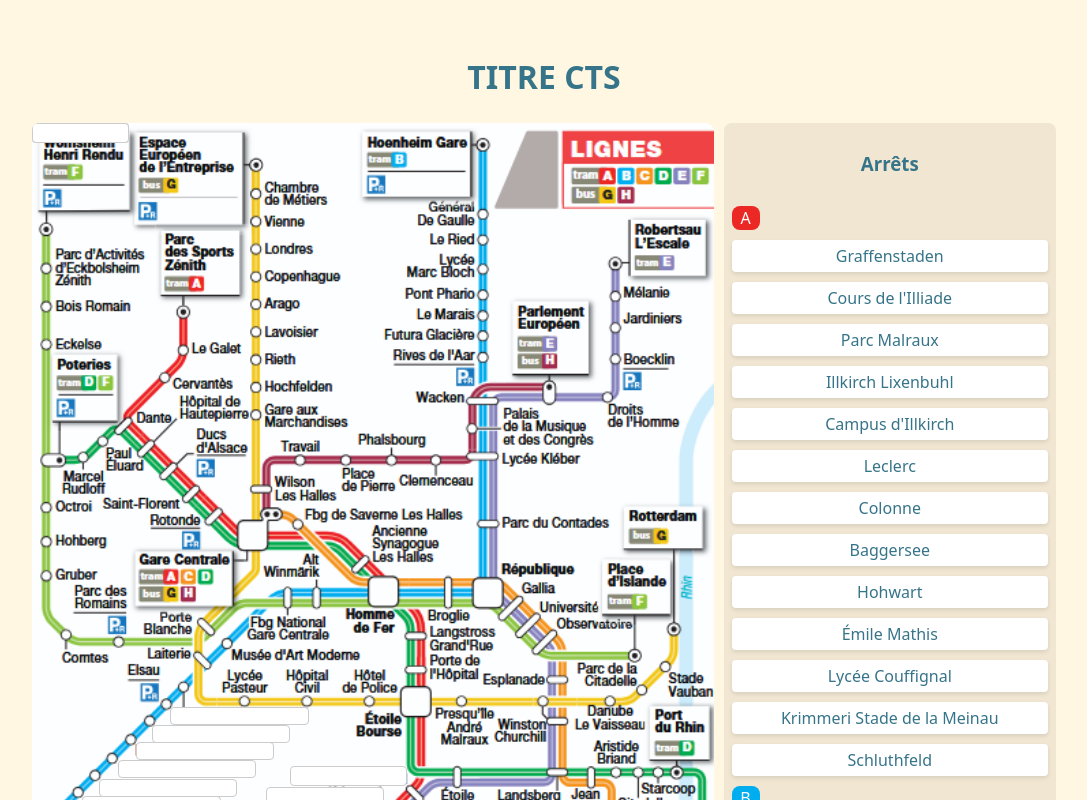
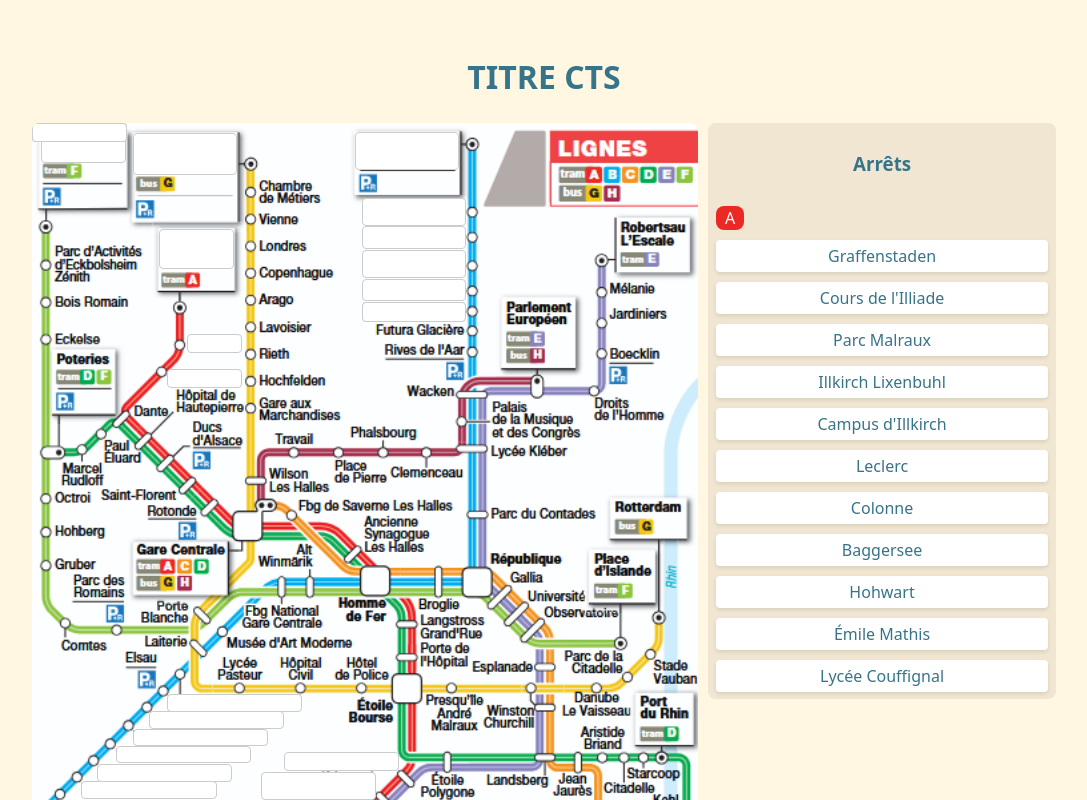
Before and after one commit to oumbguet/cts-finder, a React (Vite) app: page / in a window 1280 px wide. Shown: the top 800 px of the page, without its empty margins (96-1183 px from the left). Built offline with nearby package versions, Linux system fonts and the light colour scheme.

Commit message:
feat: add toggle for results and solution

```diff
--- a/src/App.tsx
+++ b/src/App.tsx
@@ -8,14 +8,15 @@
 function App() {
   const [mapSize, setMapSize] = useState({ width: 0, height: 0 });
   const [assignments, setAssignments] = useState({});
-  const [toggleSolution, setToggleSolution] = useState(true);
+  const [toggleSolution, setToggleSolution] = useState(false);
+  const [checkResult, setCheckResult] = useState(false);
 
   return (
     <DndProvider backend={HTML5Backend}>
       <h1>TITRE CTS</h1>
       <div style={{display: 'flex', width: '80vw', gap: '10px'}}>
-        <Map onResize={setMapSize} assignments={assignments} setAssignments={setAssignments} toggleSolution={toggleSolution} />
-        <Menu mapSize={mapSize} assignments={assignments} toggleSolution={() => setToggleSolution(!toggleSolution)} />
+        <Map onResize={setMapSize} assignments={assignments} setAssignments={setAssignments} toggleSolution={toggleSolution} checkResult={checkResult} />
+        <Menu mapSize={mapSize} assignments={assignments} toggleSolution={toggleSolution} toggleToggleSolution={() => setToggleSolution(!toggleSolution)} checkResult={checkResult} toggleCheckResult={() => setCheckResult(!checkResult)} />
       </div>
     </DndProvider>
   );
--- a/src/DropZone.tsx
+++ b/src/DropZone.tsx
@@ -1,6 +1,6 @@
 import { useDrop } from "react-dnd";
 
-export const DropZone = ({ id, position, assignedLabel, onDrop, removeLabel }: any) => {
+export const DropZone = ({ id, solution, position, assignedLabel, onDrop, removeLabel, toggleSolution, checkResult }: any) => {
     const [{ isOver, canDrop }, drop] = useDrop(() => ({
         accept: "LABEL",
         drop: (item: any) => onDrop(id, item.label),
@@ -10,7 +10,13 @@
         }),
     }));
 
-    const highlight = isOver && canDrop ? "rgba(0,255,0,1)" : "white";
+    const isCorrect = () => {
+        console.log("Check result", checkResult);
+        if (!assignedLabel || !checkResult) return "white";
+
+        return assignedLabel === solution ? "rgba(117, 255, 117, 1)" : "rgba(255, 128, 128, 1)";
+    }
+    const highlight = isOver && canDrop ? "rgba(0,255,0,1)" : isCorrect();
 
     return (
         <div
@@ -25,19 +31,20 @@
                 borderRadius: "4px",
                 border: "1px solid #ccc",
                 backgroundColor: highlight,
-                fontSize: "0.8em",
+                color: "black",
+                fontSize: "0.9em",
                 fontWeight: "bold",
                 overflow: "hidden",
                 whiteSpace: "nowrap",
                 textOverflow: "ellipsis",
                 verticalAlign: "middle",
                 textAlign: "center",
-                lineHeight: `${position[3] * 85}%`,
+                lineHeight: `${position[3] * 75}%`,
                 cursor: assignedLabel ? "pointer" : "default",
             }}
             onClick={removeLabel}
         >
-            {assignedLabel || ""}
+            {toggleSolution ? solution : assignedLabel}
         </div>
     );
 };
--- a/src/Map.tsx
+++ b/src/Map.tsx
@@ -3,7 +3,7 @@
 import { stops } from "./data";
 import { DropZone } from "./DropZone";
 
-const Map = ({ onResize, assignments, setAssignments, toggleSolution }: any) => {
+const Map = ({ onResize, assignments, setAssignments, toggleSolution, checkResult }: any) => {
     const handleDrop = (zoneId: any, label: any) => {
         setAssignments((prev: any) => ({ ...prev, [zoneId]: label }));
     };
@@ -33,8 +33,8 @@
                 width: '100%',
                 height: 'auto',
             }} />
-            {toggleSolution && stops.map((stop) => (
-                <DropZone id={stop.name} key={stop.name} position={stop.position} assignedLabel={assignments[stop.name]} onDrop={handleDrop} removeLabel={() => {
+            {stops.map((stop) => (
+                <DropZone id={stop.name} key={stop.name} solution={stop.name} position={stop.position} assignedLabel={assignments[stop.name]} onDrop={handleDrop} toggleSolution={toggleSolution} checkResult={checkResult} removeLabel={() => {
                     setAssignments((prev: any) => {
                         const newAssignments = { ...prev };
                         delete newAssignments[stop.name];
--- a/src/Menu.tsx
+++ b/src/Menu.tsx
@@ -2,7 +2,7 @@
 import { lines, stops } from "./data";
 import { DraggableLabel } from "./DraggableLabel";
 
-const Menu = ({ mapSize, assignments, toggleSolution }: { mapSize: { width: number, height: number }, assignments: any, toggleSolution: Function }) => {
+const Menu = ({ mapSize, assignments, toggleSolution, toggleToggleSolution, checkResult, toggleCheckResult }: { mapSize: { width: number, height: number }, assignments: any, toggleSolution: boolean, toggleToggleSolution: Function, checkResult: boolean, toggleCheckResult: Function }) => {
     const usedLabels = Object.values(assignments);
     const availableLabels = stops.filter((stop: any) => !usedLabels.includes(stop.name));
 
@@ -11,7 +11,7 @@
     }, [mapSize]);
 
     return (
-        <div style={{flexGrow: '1', backgroundColor: "#f0e6d2", padding: "8px", borderRadius: "8px", display: "flex", flexDirection: "column", gap: "10px", alignItems: "start", "overflowY": "scroll", maxHeight: mapSize.height - 100}}>
+        <div style={{flexGrow: '1', backgroundColor: "#f0e6d2", padding: "8px", borderRadius: "8px", display: "flex", flexDirection: "column", gap: "10px", alignItems: "start", "overflowY": "scroll", maxHeight: "70vh"}}>
             {/* {mapHeight},
             {mapWidth} */}
             <h3 style={{alignSelf: "center"}}>Arrêts</h3>
@@ -34,7 +34,8 @@
                 ))
             }
 
-            <span style={{alignSelf: "center", cursor: "pointer", userSelect: "none"}} onClick={() => toggleSolution()}>Voir la solution</span>
+            <span style={{alignSelf: "center", cursor: "pointer", userSelect: "none"}} onClick={() => toggleCheckResult()}>{checkResult ? "Cacher mon résultat" : "Voir mon résultat"}</span>
+            <span style={{alignSelf: "center", cursor: "pointer", userSelect: "none"}} onClick={() => toggleToggleSolution()}>{toggleSolution ? "Cacher la solution" : "Voir la solution"}</span>
         </div>
     );
 };
--- a/src/data.tsx
+++ b/src/data.tsx
@@ -21,7 +21,17 @@
     { name: "Lycée Couffignal", lines: ["A"], position: [31.2, 78.4, 17, 2] },
     { name: "Krimmeri Stade de la Meinau", lines: ["A"], position: [34.4, 75, 17, 3] },
     { name: "Schluthfeld", lines: ["A"], position: [37.8, 72.7, 17, 2] },
+    { name: "Cervantès", lines: ["A"], position: [20.2, 28.4, 11, 2] },
+    { name: "Le Galet", lines: ["A"], position: [23.2, 24.4, 8, 2] },
+    { name: "Parc des Sports Zénith", lines: ["A"], position: [19, 12.3, 11, 4.4] },
 
+    { name: "Hoenheim Gare", lines: ["B"], position: [48.5, 1, 15.3, 4.2] },
+    { name: "Général de Gaulle", lines: ["B"], position: [49.5, 8.7, 15.3, 3] },
+    { name: "Le Ried", lines: ["B"], position: [49.5, 11.9, 15.3, 2.5] },
+    { name: "Lycée Marc Bloch", lines: ["B"], position: [49.5, 14.7, 15.3, 3] },
+    { name: "Pont Phario", lines: ["B"], position: [49.5, 18, 15.3, 2.4] },
+    { name: "Le Marais", lines: ["B"], position: [49.5, 20.7, 15.3, 2.1] },
+    { name: "Futura Glacière", lines: ["B"], position: [49.5, 20.7, 15.3, 2.1] },
     { name: "Lingolsheim Tiergartel", lines: ["B"], position: [1, 82.3, 11.8, 3.3] },
     { name: "Lingolsheim Alouettes", lines: ["B"], position: [4.4, 78.2, 20, 3] },
     { name: "Bohrie", lines: ["B"], position: [7.4, 76.1, 20, 1.8] },
@@ -32,11 +42,18 @@
     { name: "Montagne Verte", lines: ["B"], position: [20.3, 66, 20, 1.8] },
 
     { name: "Lycée Jean Monnet", lines: ["C"], position: [0, 0, 14, 2] },
+
     { name: "Kehl Bahnhof", lines: ["D"], position: [0, 0, 14, 2] },
+
     { name: "Mélanie", lines: ["E"], position: [0, 0, 14, 2] },
+
     { name: "Place d'Islande", lines: ["F"], position: [0, 0, 14, 2] },
     { name: "Comtes", lines: ["F"], position: [0, 0, 14, 2] },
+    { name: "Wolfisheim Henri Rendu", lines: ["F"], position: [1.4, 1.2, 12.4, 3.2] },
+
+    { name: "Espace Européen de l'Entreprise", lines: ["G"], position: [15.2, 1.2, 15.3, 4.6] },
     { name: "Rotterdam", lines: ["G"], position: [0, 0, 14, 2] },
+
     { name: "Esplanade", lines: ["C", "E"], position: [0, 0, 14, 2] },
 ];
 
```
